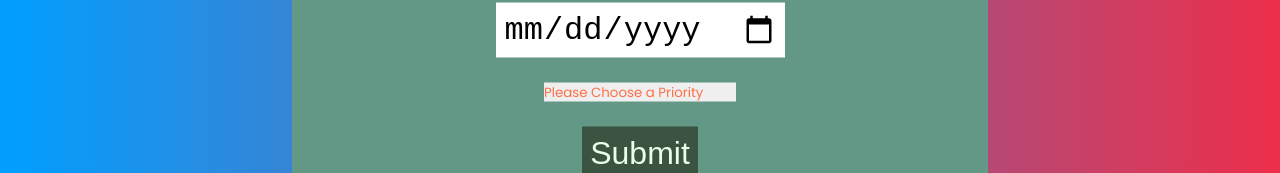
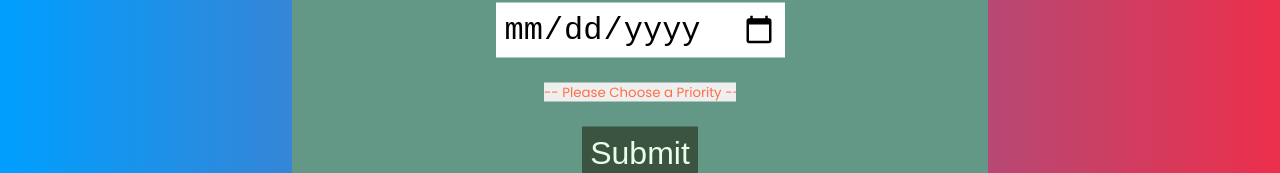
Before and after one commit to abhishek-dpai/new-todo, a React (Create React App) app: page / in a window 1280 px wide. Both pictures are taken after typing "Sample" into the empty fields and a click on the button 634 px from the left and 240 px from the top of the page. Shown: the part 348-521 px from the top of the page. Built offline with nearby package versions, Linux system fonts and the light colour scheme.

Commit message:
Revert "Fix/sorting fixed"

```diff
--- a/src/components/Form.js
+++ b/src/components/Form.js
@@ -4,20 +4,8 @@ import "../App.css";
 const Form = (props) => {
   const [inputText, setInputText] = useState("");
   const [showPopUp, setShowPopUp] = useState(false);
-  const [newId, setNewId] = useState(0);
+  const [newId] = useState(Math.floor(Math.random() * 1000000));
   const { setSortingChoice, setSelector, todos, setTodos } = props;
-
-  const saveLocalNewId = (newId) => {
-    localStorage.setItem("newId", JSON.stringify(newId));
-  };
-  const getLocalNewId = useCallback(() => {
-    if (localStorage.getItem("newId") === null) {
-      localStorage.setItem("newId", JSON.stringify(newId));
-    } else {
-      let newIdLocal = JSON.parse(localStorage.getItem("newId"));
-      setNewId(newIdLocal);
-    }
-  }, [setNewId]);
 
   const saveLocalTodos = (currentTodos) => {
     localStorage.setItem("todos", JSON.stringify(currentTodos));
@@ -36,7 +24,6 @@ const Form = (props) => {
   };
   const submitTodoHandler = (detail) => {
     // debugger;
-    setNewId(newId + 1);
     setTodos([
       ...todos,
       {
@@ -67,13 +54,6 @@ const Form = (props) => {
   useEffect(() => {
     saveLocalTodos(todos);
   }, [todos]);
-
-  useEffect(() => {
-    getLocalNewId();
-  }, [getLocalNewId]);
-  useEffect(() => {
-    saveLocalNewId(newId);
-  }, [newId]);
 
   // useEffect(() => {
   //   debugger;
--- a/src/components/PopUpForm.js
+++ b/src/components/PopUpForm.js
@@ -2,7 +2,7 @@ import React, { useEffect, useState } from "react";
 function PopUpForm(props) {
   const [description, setDescription] = useState("");
   const [date, setTheDate] = useState(null);
-  const [priority, setPriority] = useState("none");
+  const [priority, setPriority] = useState(-1);
   const [detail, setDetail] = useState(null);
   const handleDescriptionChange = (event) => {
     const { value } = event.target;
@@ -50,18 +50,6 @@ function PopUpForm(props) {
       submitTodoHandler(detail);
     }
   }, [detail]);
-  let priorityMessage = "null";
-  switch (priority) {
-    case 1:
-      priorityMessage = "High";
-      break;
-    case 2:
-      priorityMessage = "Medium";
-      break;
-    case 3:
-      priorityMessage = "Low";
-      break;
-  }
   return (
     <main className="todo-popup-container">
       <form className="popup-form">
@@ -77,9 +65,7 @@ function PopUpForm(props) {
 
         <br />
         <select value={priority} onChange={handlePriorityChange}>
-          <option value="">
-            {priority === "none" ? "Please Choose a Priority" : priorityMessage}
-          </option>
+          <option value="">-- Please Choose a Priority --</option>
           <option value="low">Low</option>
           <option value="medium">Medium</option>
           <option value="high">High</option>
--- a/src/components/TodoList.js
+++ b/src/components/TodoList.js
@@ -21,7 +21,7 @@ const TodoList = (props) => {
 
   const sortingHandler = useCallback(() => {
     console.log("in sortingHandler");
-    let temp = [...filteredTodos];
+    let temp = filteredTodos;
     switch (sortingChoice) {
       case "ascending":
         setFilteredTodos(
@@ -40,7 +40,7 @@ const TodoList = (props) => {
         setFilteredTodos(todos);
         break;
     }
-  }, [todos, sortingChoice, setSortingChoice, setFilteredTodos]);
+  }, [todos, sortingChoice, setSortingChoice]);
 
   useEffect(() => {
     filterHandler();
```
